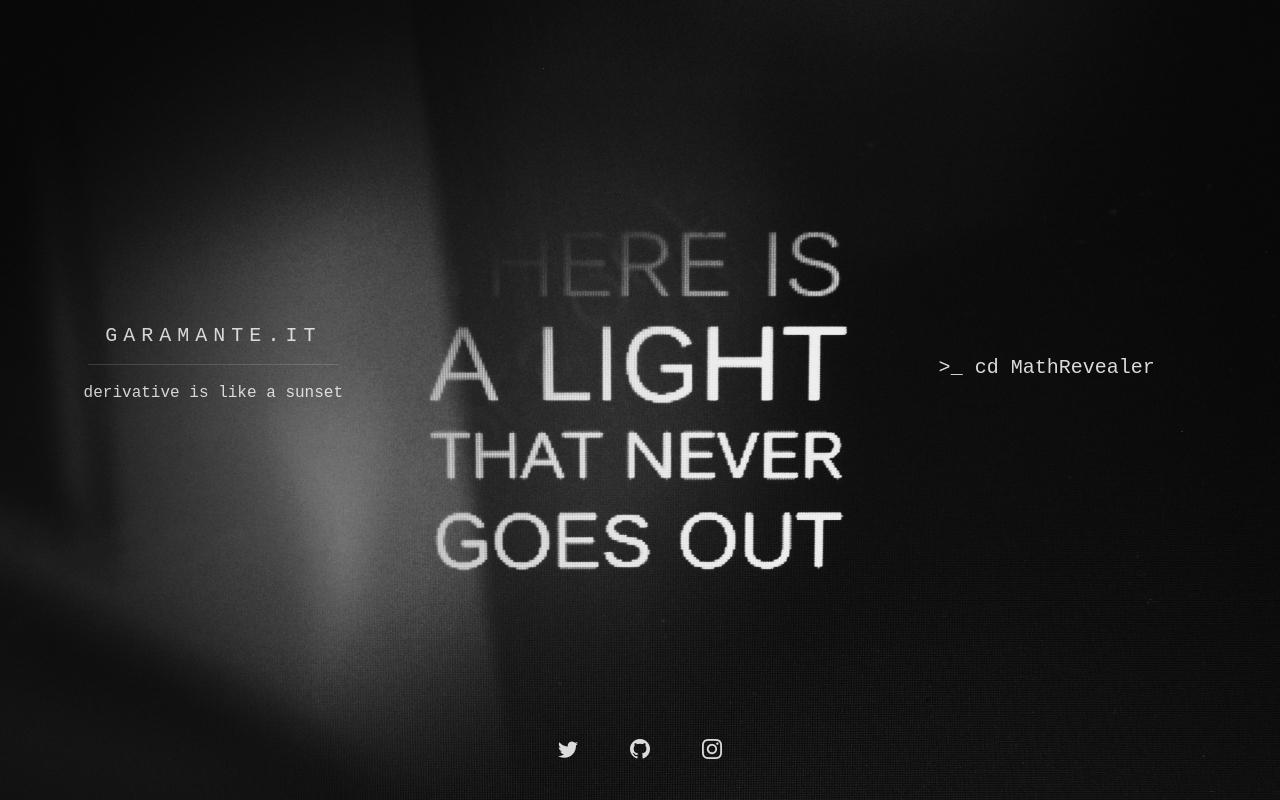
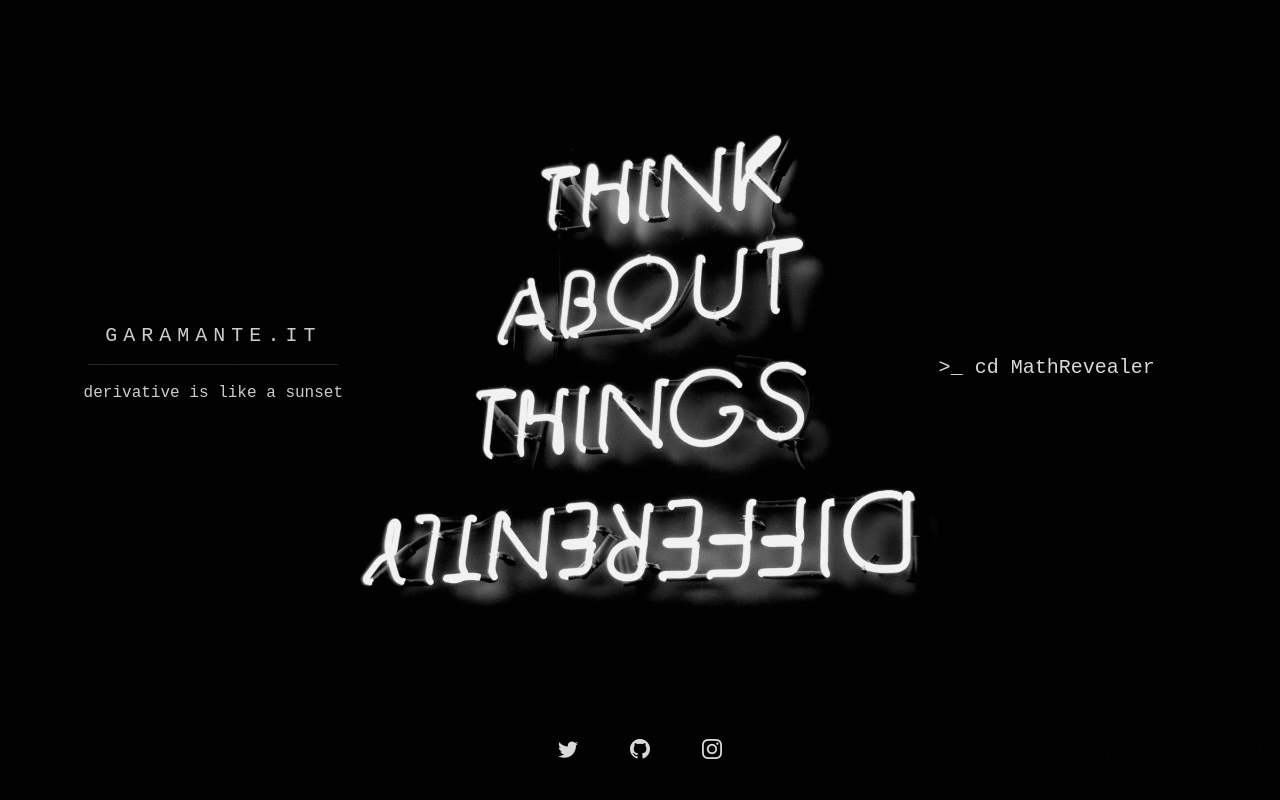
Before and after one commit to Onnwen/garamante.it, a PHP site: page / in a window 1280 px wide. Run offline with PHP 8.4, Linux system fonts and the light colour scheme; some libraries are stand-ins or nearby versions.

Commit message:
Cambiata foto di background

```diff
--- a/stylesheet.css
+++ b/stylesheet.css
@@ -39,7 +39,7 @@ a:active {
 
 
 body {
-    background-image:url(img/background-medium.jpg);
+    background-image:url(img/background2-medium.jpg);
     background-repeat: no-repeat;
     background-attachment: fixed;
     background-size: cover;
```
Also changed, not shown: img/background1-medium.jpg (added), img/background2-medium.jpg (added).
